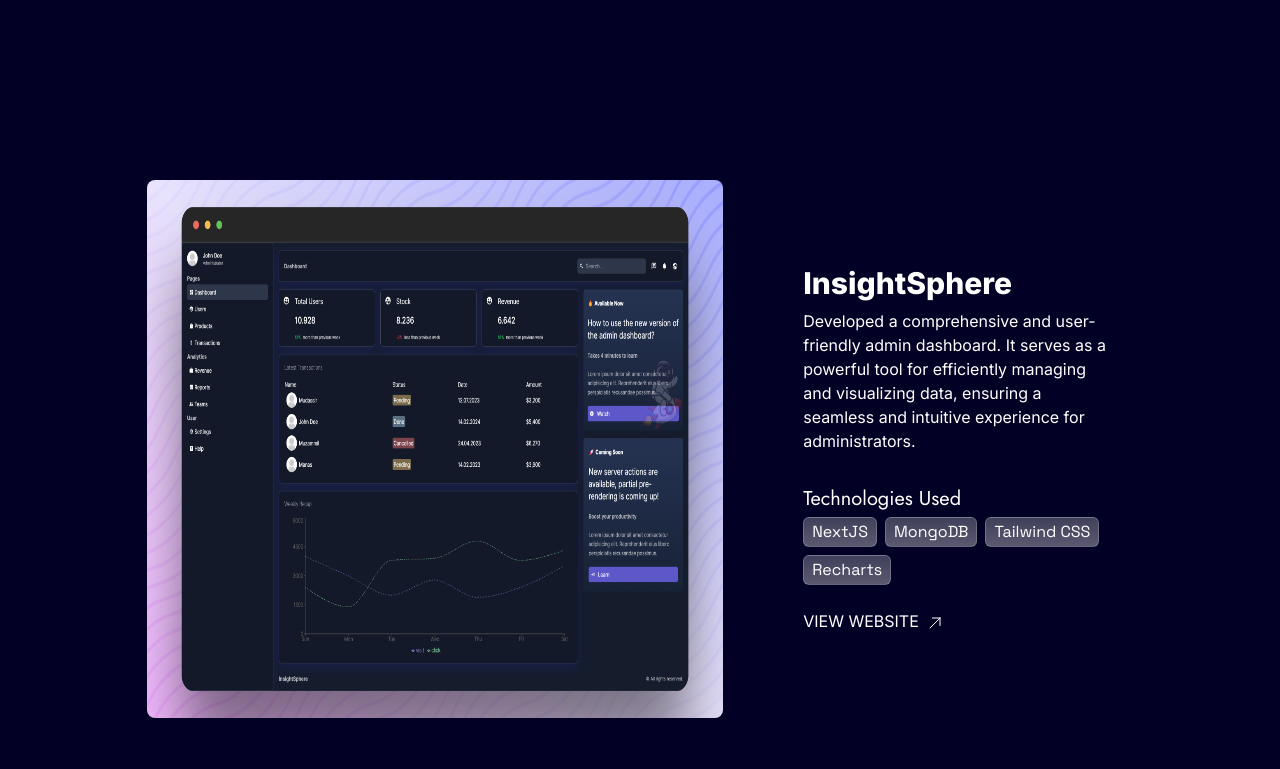
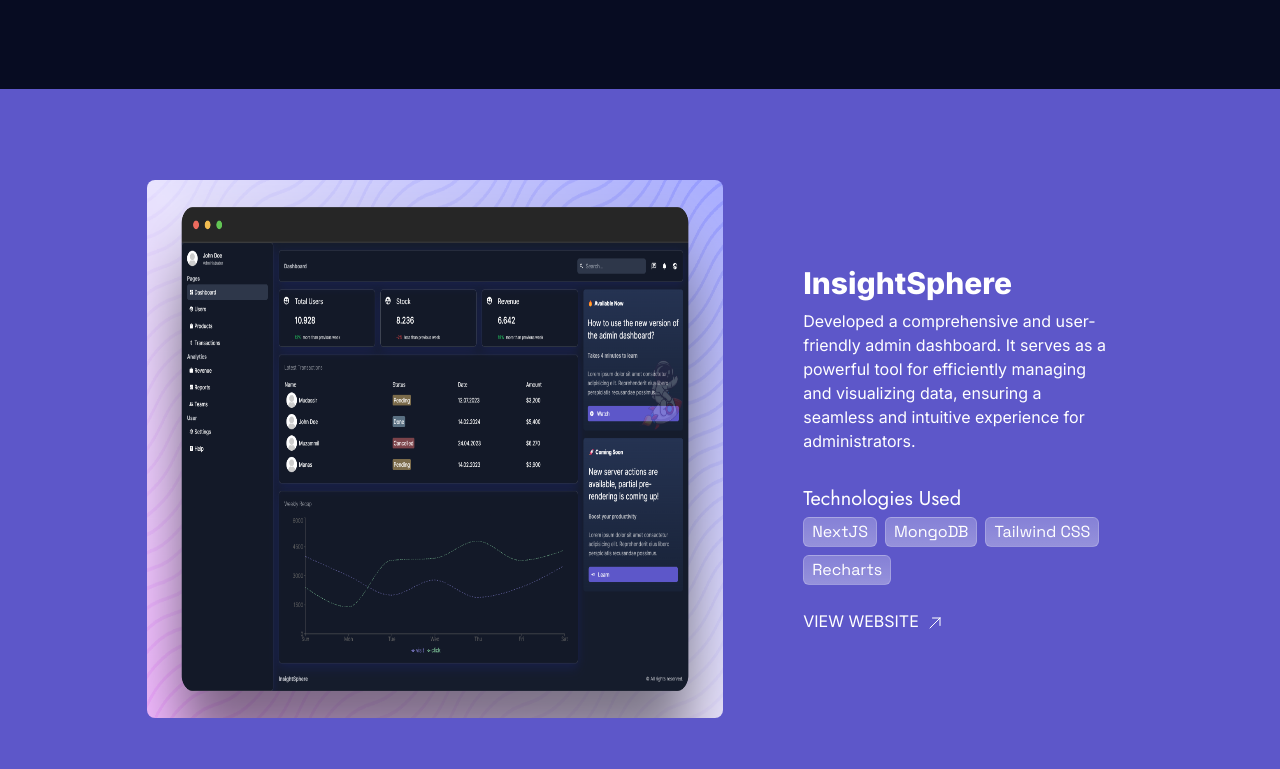
Before and after one commit to Mudassirkhan2/MudassirKhan, a Next.js app: page /projects in a window 1280 px wide. Shown: the part 771-1540 px from the top of the page. Built offline with nearby package versions, Linux system fonts and the light colour scheme; a web font is replaced by a local one.

Commit message:
✨Feat : implement text animations for project page

```diff
--- /dev/null
+++ b/components/common/Reveal.jsx
@@ -0,0 +1,58 @@
+"use client"
+import React, { useEffect, useRef } from 'react'
+import { motion, useInView, useAnimation } from "framer-motion"
+const Reveal = ({
+    children, width = "fit-content"
+}) => {
+    const ref = useRef(null)
+    const isInView = useInView(ref, { once: true })
+    const mainControls = useAnimation();
+    const slideControls = useAnimation();
+    useEffect(() => {
+        if (isInView) {
+            mainControls.start("visible")
+            slideControls.start("visible")
+        }
+    }, [isInView])
+
+    return (
+        <div
+            ref={ref}
+            style={{
+                position: "relative", width, overflow: "hidden"
+            }}
+        >
+            <motion.div
+                variants={{
+                    hidden: { opacity: 0, y: 75 },
+                    visible: { opacity: 1, y: 0 },
+                }}
+                initial="hidden"
+                animate={mainControls}
+                transition={{ duration: 0.5, delay: 0.25 }}
+            >
+                {children}
+            </motion.div>
+            <motion.div
+                variants={{
+                    hidden: { left: 0 },
+                    visible: { left: "100%" },
+                }}
+                initial="hidden"
+                animate={slideControls}
+                transition={{ duration: 0.5, ease: "easeIn" }}
+                style={{
+                    position: "absolute",
+                    top: 4,
+                    bottom: 4,
+                    left: 0,
+                    right: 0,
+                    zIndex: 20,
+                    background: "#00ff94",
+                }}
+            />
+        </div >
+    )
+}
+
+export default Reveal
--- a/components/project/ProjectTile.jsx
+++ b/components/project/ProjectTile.jsx
@@ -1,24 +1,43 @@
 import Image from 'next/image';
 import React from 'react';
 import { HiOutlineArrowUpRight } from 'react-icons/hi2';
+import Reveal from '../common/Reveal';
 
 export const ProjectTile = ({ imageSrc, title, description, technologies, websiteLink, backgroundColor }) => {
     return (
-        <div className={`h-[90vh] sticky top-0 bg-[${backgroundColor}] flex flex-col lg:flex-row justify-center items-center gap-6 xl:gap-16  py-6  xl:px-16 xl:py-6 md:px-4`}>
-            <Image src={imageSrc} alt={title} width={800} height={800} loading='lazy' className='w-[95%] h-[80%] lg:w-[50%] rounded-lg' />
+        <div className={`h-[90vh] sticky top-0  flex flex-col lg:flex-row justify-center items-center gap-6 xl:gap-16  py-6  xl:px-16 xl:py-6 md:px-4`}
+            style={
+                {
+                    background: backgroundColor
+                }
+            }
+        >
+            <Image src={imageSrc} alt={title} width={800} height={800} loading='lazy' className='w-[95%] h-[80%] lg:w-[50%] rounded-lg'
+            />
             <section className='xl:w-[30%] px-4'>
+                <Reveal>
                     <h3 className='text-3xl font-extrabold'>{title}</h3>
+                </Reveal>
+                <Reveal>
                     <p className='mt-2'>{description}</p>
+                </Reveal>
+                <Reveal>
                     <h3 className='mt-4 text-xl md:mt-6 lg:mt-8 font-jost'>Technologies Used</h3>
+                </Reveal>
                 <div className='flex flex-wrap gap-2 mt-1 mb-6'>
                     {technologies.map((tech, index) => (
-                        <p key={index} className='px-2 py-0.5 rounded-md border border-white border-opacity-20 font-SpaceGrotesk techBg w-fit'>
+                        <Reveal key={index}>
+                            <p className='px-2 py-0.5 rounded-md border border-white border-opacity-20 font-SpaceGrotesk techBg w-fit'>
                                 {tech}
                             </p>
+                        </Reveal>
                     ))}
                 </div>
                 <a href={websiteLink} target='_blank'>
+                    <Reveal>
                         <span> VIEW WEBSITE<HiOutlineArrowUpRight className='inline-block ml-2' /></span>
+                    </Reveal>
+
                 </a>
             </section>
         </div>
```
Lines whose indentation alone changed are shown as unchanged.
